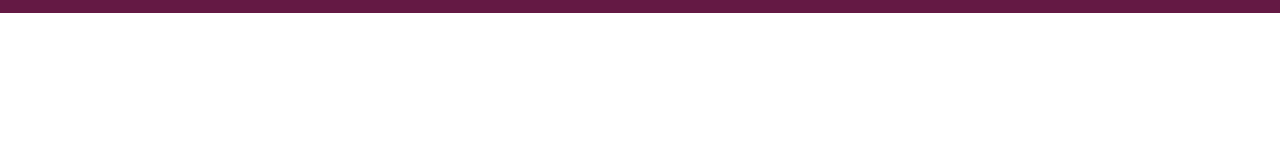
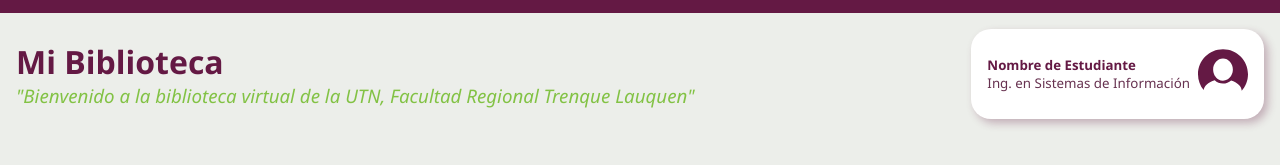
Before and after one commit to delforrr/1er-Repo---HTML-y-CSS, a plain HTML site: page index.html in a window 1280 px wide. Shown: the part 207-372 px from the top of the page. Drawn offline with Linux system fonts and the light colour scheme.

Commit message:
feat: main section

```diff
--- a/index.html
+++ b/index.html
@@ -26,11 +26,41 @@
                 <span class="bar"></span>
                 <span class="bar"></span>
             </div>
-
         </nav>
     </header>
-    <main>
+    <main id="main-section">
+        <div id="top-section">
+            <div id="welcome-msg">
+                <h1 id="main-title">Mi Biblioteca</h1>
+                <h3 id="main-subtitle">"Bienvenido a la biblioteca virtual de la UTN, Facultad Regional Trenque Lauquen"
+                </h3>
+            </div>
 
+            <div id="profile-card">
+                <div id="profile-info">
+                    <h5><strong>Nombre de Estudiante</strong></h5>
+                    <p>Ing. en Sistemas de Información</p>
+                </div>
+                <div id="profile-image">
+                    <a href="index.html"> <svg version="1.1" id="Capa_1" xmlns="http://www.w3.org/2000/svg"
+                            xmlns:xlink="http://www.w3.org/1999/xlink" viewBox="0 0 311.541 311.541"
+                            xml:space="preserve">
+                            <g id="SVGRepo_bgCarrier" stroke-width="0"></g>
+                            <g id="SVGRepo_tracerCarrier" stroke-linecap="round" stroke-linejoin="round"></g>
+                            <g id="SVGRepo_iconCarrier">
+                                <g>
+                                    <g>
+                                        <path
+                                            d="M155.771,26.331C69.74,26.331,0,96.071,0,182.102c0,37.488,13.25,71.883,35.314,98.761 c3.404-27.256,30.627-50.308,68.8-61.225c13.946,12.994,31.96,20.878,51.656,20.878c19.233,0,36.894-7.487,50.698-19.936 c38.503,11.871,65.141,36.27,66.017,64.63c24.284-27.472,39.056-63.555,39.056-103.108 C311.541,96.071,241.801,26.331,155.771,26.331z M155.771,222.069c-9.944,0-19.314-2.732-27.634-7.464 c-20.05-11.409-33.855-34.756-33.855-61.711c0-38.143,27.583-69.176,61.489-69.176c33.909,0,61.489,31.033,61.489,69.176 c0,27.369-14.237,51.004-34.786,62.215C174.379,219.523,165.346,222.069,155.771,222.069z">
+                                        </path>
+                                    </g>
+                                </g>
+                            </g>
+                        </svg>
+                    </a>
+                </div>
+            </div>
+        </div>
     </main>
 
 </body>
--- a/style.css
+++ b/style.css
@@ -46,6 +46,16 @@
     nav ul {
         display: none;
     }
+
+    #top-section {
+        flex-direction: column;
+        gap: 1.5rem;
+    }
+
+    #welcome-msg, #profile-card {
+        width: 100%;
+        justify-content: center;
+    }
 }
 
 a {
@@ -58,7 +68,81 @@ li {
     font-size: large;
 }
 
+li:hover {
+    text-decoration: underline;
+    text-underline-offset: 8px;
+}
+
 ul {
     display: flex;
     gap: 1rem;
 }
+
+body {
+    background-color: #eceeea;
+}
+
+#main-section {
+    display: flex;
+    flex-direction: column;
+    padding: 1rem;
+}
+
+#main-title {
+    color: #641944;
+}
+
+#main-subtitle {
+    font-style: italic;
+    font-weight: 400;
+    color: #82C244;
+}
+
+#top-section {
+    display: flex;
+    flex-direction: row;
+    justify-content: space-between;
+    align-items: center;
+    gap: 1rem;
+    margin-bottom: 1rem;
+}
+
+#welcome-msg {
+    width: 60%;
+    flex: 1;
+}
+
+#profile-card {
+    background-color: #ffffff;
+    box-shadow: 4px 4px 8px 0px #6419434d;
+    color: #641944;
+    width: 20%;
+    min-width: fit-content;
+    border-radius: 20px;
+    padding: 1rem;
+    display: flex;
+    flex-direction: row;
+    align-items: center;
+    gap: 0.5rem;
+}
+
+#profile-card p {
+    font-size: smaller;
+    margin: 0;
+    color:#673250;
+    font-weight: 400;
+}
+
+@media (max-width: 768px) {
+    #profile-info {
+        display: none;
+    }
+}
+
+#profile-card svg {
+    width: 50px;
+    height: auto;
+    display: block;
+    margin: 0 auto 0.5rem;
+    fill: #641944;
+}
```
Also changed, not shown: 1 other file. Lines whose indentation alone changed are shown as unchanged.
